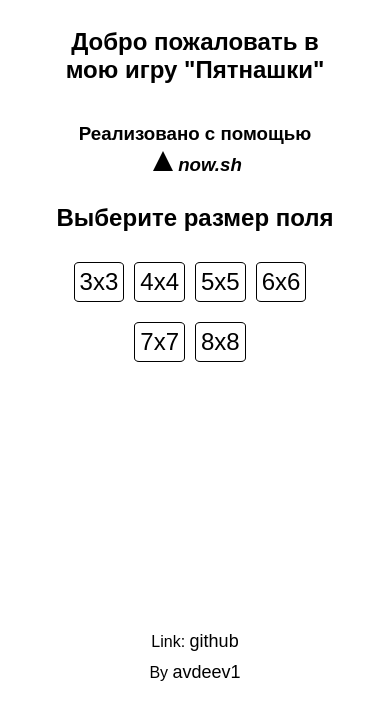
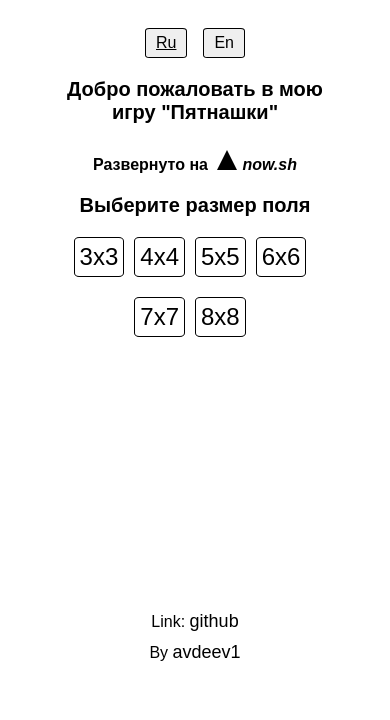
Before and after one commit to avdeev1/gamePuzzle, an Angular app: page / in a window 390 px wide. Shown: the top 720 px of the page. Built offline with nearby package versions, Linux system fonts and the light colour scheme.

Commit message:
added english interface

```diff
--- a/src/app/game/game.component.css
+++ b/src/app/game/game.component.css
@@ -19,6 +19,7 @@
 }
 
 button {
+  border: 1px solid black;
   padding: 10px;
   border-radius: 15%;
   font-size: 16px;
@@ -27,12 +28,16 @@ button {
 .btn-subcontainer {
   width: 100%;
   display: flex;
-  justify-content: space-between;
+  justify-content: space-around;
   align-items: center;
 }
 
 .btn-subcontainer:first-child {
   margin-bottom: 10px;
+}
+
+.btn-subcontainer button {
+  min-width: 95px;
 }
 
 button:hover {
@@ -46,7 +51,7 @@ button:active, button:focus {
 
 .info {
   font-size: 20px;
-  margin-top: 20px;
+  margin-top: 10px;
   display: flex;
   justify-content: space-around;
 }
@@ -181,3 +186,9 @@ input {
     height: 300px;
   }
 }
+
+@media screen and (max-width: 350px) {
+  .info {
+    font-size: 16px;
+  }
+}
--- a/src/app/game/game.component.html
+++ b/src/app/game/game.component.html
@@ -1,18 +1,18 @@
-<a class="go-to-main" routerLink="/">На главную</a>
+<a class="go-to-main" [routerLink]="['/', lang === 'en' ? 'en' : '/']">{{dict['go-to-main'][lang]}}</a>
 <div class="btn-container">
   <div class="btn-subcontainer" >
-    <button (click)="showPopup()">Размешать и начать</button>
-    <button (click)="reset()">Сбросить</button>
+    <button (click)="showPopup()">{{dict['shuffle-and-start'][lang]}}</button>
+    <button (click)="reset()">{{dict['reset'][lang]}}</button>
   </div>
   <div class="btn-subcontainer" >
-    <button (click)="stop()">Стоп</button>
-    <button (click)="help()">Помощь</button>
+    <button (click)="stop()">{{dict['stop'][lang]}}</button>
+    <button (click)="help()">{{dict['help'][lang]}}</button>
   </div>
 </div>
 
 <div class="info">
-  <span>Ходов: {{countSteps}}</span>
-  <span>Время: {{timer | formatTimer}}</span>
+  <span>{{dict['info-steps'][lang]}}: {{countSteps}}</span>
+  <span>{{dict['info-timer'][lang]}}: {{timer | formatTimer}}</span>
 </div>
 
 <div class="block-container">
@@ -27,11 +27,11 @@
 
 <div class="background-popup" *ngIf="isSelect" (click)="hidePopup()">
   <div class="popup" (click)="stopClick()">
-    <h3>Введите число ходов для перемешивания</h3>
-    <p>Рекомендуем минимум {{defaultForShuffle}}</p>
+    <h3>{{dict['popup-head'][lang]}}</h3>
+    <p>{{dict['popup-refer'][lang]}} {{defaultForShuffle}}</p>
     <div class="input-container">
       <input [value]="defaultForShuffle" type="number" #htmlInputElement required>
-      <button (click)="shuffle(+htmlInputElement.value)">Начать</button>
+      <button (click)="shuffle(+htmlInputElement.value)">{{dict['popup-button-start'][lang]}}</button>
     </div>
   </div>
 </div>
@@ -39,20 +39,20 @@
 
 <div class="background-popup" *ngIf="isWin">
   <div class="popup popup-win">
-    <h2>Поздравляем, Вы победили!</h2>
-    <h3>Количество ходов: {{countSteps}}</h3>
-    <h3>Время: {{timer | formatTimer}}</h3>
+    <h2>{{dict['popup-win'][lang]}}</h2>
+    <h3>{{dict['popup-win-steps-numbers'][lang]}}: {{countSteps}}</h3>
+    <h3>{{dict['popup-win-time'][lang]}}: {{timer | formatTimer}}</h3>
     <button class="popup-win__button" (click)="hidePopup()">Ok</button>
   </div>
 </div>
 
 <div class="background-popup" *ngIf="isHelp">
   <div class="popup popup-help">
-    <h2>Help!</h2>
-    <h3>Игра "Пятнашки"</h3>
-    <p>Цель игры - расставить блоки в порядке возрастания от 1 до {{size * size - 1}}.</p>
-    <p>Нажимай на блоки и передвигай их, чтобы получить нужный порядок.</p>
-    <p>Удачи!!!</p>
-    <button class="popup-win__button" (click)="hidePopup()">В бой!!!</button>
+    <h2>{{dict['popup-help'][lang]}}</h2>
+    <h3>{{dict['popup-help-title'][lang]}}</h3>
+    <p>{{dict['popup-help-goal'][lang]}} {{size * size - 1}}.</p>
+    <p>{{dict['popup-help-instruction'][lang]}}</p>
+    <p>{{dict['popup-help-glhf'][lang]}}</p>
+    <button class="popup-win__button" (click)="hidePopup()">{{dict['popup-help-got-it'][lang]}}</button>
   </div>
 </div>
--- a/src/app/game/game.component.ts
+++ b/src/app/game/game.component.ts
@@ -1,5 +1,6 @@
 import {Component, OnInit} from '@angular/core';
 import {ActivatedRoute} from '@angular/router';
+import {getTrueLang} from '../models';
 
 @Component({
   selector: 'app-game',
@@ -8,6 +9,8 @@ import {ActivatedRoute} from '@angular/router';
 })
 export class GameComponent implements OnInit {
   private size: number = parseInt(this.router.snapshot.paramMap.get('size'), 10);
+  private lang: string = this.router.snapshot.paramMap.get('lang') || 'ru';
+  private dict = getTrueLang;
   private matrix: string[][] = [];
   private exampleForCheck: string[][] = [];
   private sizeInPx: string = 400 / this.size + 'px';
--- a/src/app/menu/menu.component.css
+++ b/src/app/menu/menu.component.css
@@ -1,3 +1,28 @@
+.change-language-container {
+  margin-top: 20px;
+  margin-bottom: 10px;
+  width: 100px;
+  display: flex;
+  justify-content: space-between;
+  align-items: center;
+}
+
+.change-language-container button {
+  border: 1px solid black;
+  font-size: 20px;
+  padding: 5px 10px;
+  border-radius: 10%;
+}
+
+.change-language-container button:hover {
+  background-color: wheat;
+  cursor: pointer;
+}
+
+.active {
+  text-decoration: underline;
+}
+
 .menu-container {
   height: 80vh;
   display: flex;
@@ -48,6 +73,7 @@ a:hover {
 
 .git-link-container {
   margin-top: auto;
+  margin-bottom: 20px;
   display: flex;
   flex-direction: column;
   justify-content: center;
@@ -66,3 +92,28 @@ a:hover {
 .git {
   margin-bottom: 10px;
 }
+
+@media screen and (max-width: 500px){
+  .change-language-container button {
+    font-size: 16px;
+  }
+
+  h2, h3 {
+    margin-top: 10px;
+    margin-bottom: 10px;
+  }
+
+  h2 {
+    font-size: 20px;
+  }
+
+  h3 {
+    font-size: 16px;
+  }
+}
+
+@media screen and (max-height: 600px) {
+  .git-link-container {
+    margin-bottom: 0;
+  }
+}
--- a/src/app/menu/menu.component.html
+++ b/src/app/menu/menu.component.html
@@ -1,14 +1,21 @@
 <div class="menu-container">
-  <h2>Добро пожаловать в мою игру "Пятнашки"</h2>
-  <h3 class="header-link">Реализовано с помощью
+  <div class="change-language-container">
+    <button [class.active]="lang === 'ru'" (click)="changeLang('ru')">Ru</button>
+    <button [class.active]="lang === 'en'" (click)="changeLang('en')">En</button>
+  </div>
+  <h2>{{dict.welcome[lang]}}</h2>
+  <h3 class="header-link">{{dict['header-link'][lang]}}
     <i><a class="now-link" target="_blank" href="https://zeit.co/">now.sh</a></i>
   </h3>
-  <h2 class="choose-size">Выберите размер поля</h2>
+  <h2 class="choose-size">{{dict['choose-size'][lang]}}</h2>
   <div>
-    <a  class="game-links" [routerLink]="['/', 'game', s.id]" *ngFor="let s of sizes">{{s.size}}</a>
+    <a class="game-links" [routerLink]="getRouterLink(s.id)"
+       *ngFor="let s of sizes">{{s.size}}</a>
   </div>
   <div class="git-link-container">
-    <span class="git">Link: <a class="git-link" href="https://github.com/avdeev1/gamePuzzle" target="_blank">github</a></span>
+    <span class="git">Link:
+      <a class="git-link" href="https://github.com/avdeev1/gamePuzzle" target="_blank">github</a>
+    </span>
     <span>By <a class="git-link" href="https://github.com/avdeev1" target="_blank">avdeev1</a></span>
   </div>
 </div>
--- a/src/app/menu/menu.component.ts
+++ b/src/app/menu/menu.component.ts
@@ -1,5 +1,6 @@
 import { Component, OnInit } from '@angular/core';
-import {ISize} from '../models/model';
+import {ISize, getTrueLang} from '../models/';
+import {Router} from '@angular/router';
 
 @Component({
   selector: 'app-menu',
@@ -7,6 +8,9 @@ import {ISize} from '../models/model';
   styleUrls: ['./menu.component.css']
 })
 export class MenuComponent implements OnInit {
+
+  private dict = getTrueLang;
+  private lang = this.router.url.split('/').pop() || 'ru';
 
   sizes: ISize[] = [
     {
@@ -29,9 +33,24 @@ export class MenuComponent implements OnInit {
       id: 8
     }];
 
-  constructor() { }
+  constructor(private router: Router) { }
 
   ngOnInit() {
   }
 
+  changeLang(lang) {
+    this.lang = lang;
+    if (lang === 'en') {
+      this.router.navigateByUrl('/en');
+    } else {
+      this.router.navigateByUrl('');
+    }
+  }
+
+  getRouterLink(id: number) {
+    if (this.lang === 'en') {
+      return `/game/en/${id}`;
+    }
+    return `/game/${id}`;
+  }
 }
--- /dev/null
+++ b/src/app/models/index.ts
@@ -0,0 +1,2 @@
+export * from './model';
+export * from './ru-eng-words';
--- /dev/null
+++ b/src/app/models/ru-eng-words.ts
@@ -0,0 +1,90 @@
+export const getTrueLang = {
+  welcome: {
+    ru: 'Добро пожаловать в мою игру "Пятнашки"',
+    en: 'Welcome to my game "Puzzle"',
+  },
+  'header-link': {
+    ru: 'Развернуто на',
+    en: 'Deployed on',
+  },
+  'choose-size': {
+    ru: 'Выберите размер поля',
+    en: 'Choose size of game field',
+  },
+  'go-to-main': {
+    ru: 'На главную',
+    en: 'Go to main page',
+  },
+  'shuffle-and-start': {
+    ru: 'Новая игра',
+    en: 'New game',
+  },
+  reset: {
+    ru: 'Сбросить',
+    en: 'Reset',
+  },
+  stop: {
+    ru: 'Стоп',
+    en: 'Stop',
+  },
+  help: {
+    ru: 'Помощь',
+    en: 'Help',
+  },
+  'info-steps': {
+    ru: 'Количество ходов',
+    en: 'Number of moves',
+  },
+  'info-timer': {
+    ru: 'Время',
+    en: 'Time',
+  },
+  'popup-head': {
+    ru: 'Введите число ходов для перемешивания',
+    en: 'Input the number of moves for shuffle',
+  },
+  'popup-refer': {
+    ru: 'Рекомендуем минимум',
+    en: 'Recommended minimum value',
+  },
+  'popup-button-start': {
+    ru: 'Начать',
+    en: 'Start',
+  },
+  'popup-win': {
+    ru: 'Поздравляем, Вы победили!',
+    en: 'Congratulations! You win!',
+  },
+  'popup-win-steps-numbers': {
+    ru: 'Количество ходов',
+    en: 'Number of steps',
+  },
+  'popup-win-time': {
+    ru: 'Время',
+    en: 'Time',
+  },
+  'popup-help': {
+    ru: 'Помощь',
+    en: 'Help',
+  },
+  'popup-help-title': {
+    ru: 'Игра "Пятнашки"',
+    en: 'Game "Puzzle"',
+  },
+  'popup-help-goal': {
+    ru: 'Цель игры - расставить блоки в порядке возрастания от 1 до',
+    en: 'The main goal of the game is to arrange the blocks in ascending order from 1 to',
+  },
+  'popup-help-instruction': {
+    ru: 'Нажимай на блоки и передвигай их, чтобы получить нужный порядок.',
+    en: 'Click on the blocks and move them to get the desired order',
+  },
+  'popup-help-glhf': {
+    ru: 'Удачи!!!',
+    en: 'Good luck! Have fun!',
+  },
+  'popup-help-got-it': {
+    ru: 'Закрыть',
+    en: 'Close',
+  },
+};
```
Also changed, not shown: src/app/app-routing.module.ts (+8 -0 lines).
